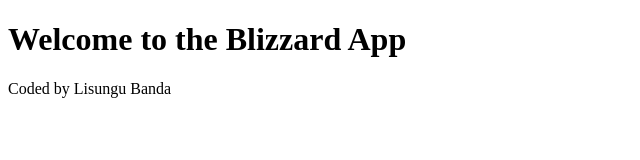
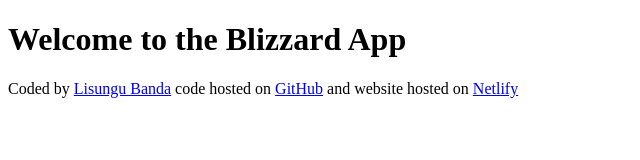
Before and after one commit to Lisungub23/weather-app-project, a plain HTML site: page index.html in a window 1280 px wide. Shown: the whole page, without its empty margins (0-640 px from the left). Drawn offline with Linux system fonts and the light colour scheme.

Commit message:
Added links to the footer

```diff
--- a/index.html
+++ b/index.html
@@ -1,14 +1,17 @@
 <!DOCTYPE html>
 <html lang="en">
-<head>
-    <meta charset="UTF-8">
-    <meta name="viewport" content="width=device-width, initial-scale=1.0">
+  <head>
+    <meta charset="UTF-8" />
+    <meta name="viewport" content="width=device-width, initial-scale=1.0" />
     <title>BLIZZARD APP</title>
-</head>
-<body>
+  </head>
+  <body>
     <h1>Welcome to the Blizzard App</h1>
     <footer>
-        Coded by Lisungu Banda
+      Coded by
+      <a href="https://github.com/Lisungub23" target="blank">Lisungu Banda</a> code hosted on
+      <a href="https://github.com/Lisungub23/weather-app-project" target="blank">GitHub</a> and website hosted
+      on <a href="https://blizzard-weather.netlify.app/" target="blank">Netlify</a>
     </footer>
-</body>
+  </body>
 </html>
```
